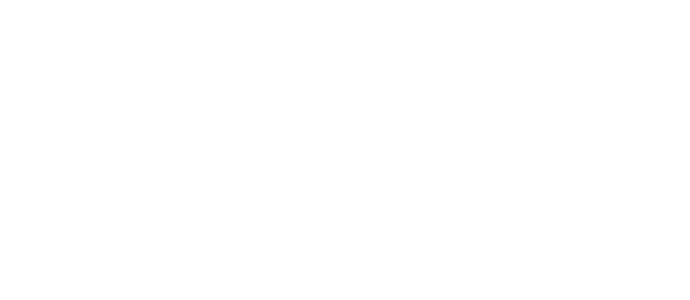
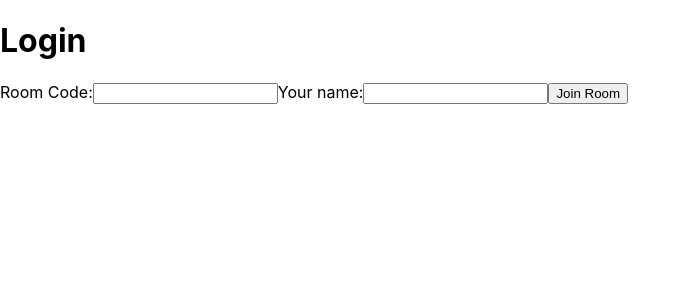
Before and after one commit to JoannaKowalik/elimirate, a React (Create React App) app in the folder frontend/: page /login in a window 1280 px wide. Before the commit this address had no page. Shown: the top 300 px of the page, without its empty margins (0-690 px from the left). Built offline with nearby package versions, Linux system fonts and the light colour scheme.

Commit message:
Room changes moved to new branch

```diff
--- a/frontend/src/App.js
+++ b/frontend/src/App.js
@@ -5,6 +5,7 @@ import Create from "./pages/Create";
 import Predictions from "./pages/Predictions";
 import Room from "./pages/Room";
 import Register from "./pages/Register";
+import Login from "./pages/Login";
 
 function App() {
   return (
@@ -12,9 +13,10 @@ function App() {
       <Routes>
         <Route path="/" element={<Home />} />
         <Route path="/create" element={<Create />} />
-        <Route path="/room/:roomCode" element={<Room />} />
+        <Route path="/room/:roomCode/:playerName" element={<Room />} />
         <Route path="/room/:roomCode/predictions" element={<Predictions />} />
         <Route path="/register" element={<Register />} />
+        <Route path="/login" element={<Login />} />
       </Routes>
     </Router>
   );
--- /dev/null
+++ b/frontend/src/pages/Login.jsx
@@ -0,0 +1,53 @@
+import React, { useState } from "react";
+import { useNavigate } from "react-router-dom";
+
+function Login() {
+  const [values, setValues] = useState({
+    roomCode: "",
+    moderator_name: "",
+  });
+  const navigate = useNavigate();
+
+  function handleSubmit(e) {
+    e.preventDefault();
+    try {
+      navigate(
+        "/room/" + values.roomCode + "/player/" + values.moderator_name,
+        {
+          state: {
+            roomCode: values.roomCode,
+            moderator_name: values.moderator_name,
+          },
+        },
+      );
+    } catch (err) {
+      console.error(err);
+    }
+  }
+
+  return (
+    <div>
+      <h1>Login</h1>
+      <form onSubmit={handleSubmit}>
+        <label htmlFor="room_code">Room Code:</label>
+        <input
+          type="text"
+          value={values.roomCode}
+          required
+          onChange={(e) => setValues({ ...values, roomCode: e.target.value })}
+        />
+        <label htmlFor="moderator_name">Your name:</label>
+        <input
+          type="text"
+          value={values.moderator_name}
+          onChange={(e) =>
+            setValues({ ...values, moderator_name: e.target.value })
+          }
+        />
+        <button type="submit">Join Room</button>
+      </form>
+    </div>
+  );
+}
+
+export default Login;
--- a/frontend/src/pages/Predictions.jsx
+++ b/frontend/src/pages/Predictions.jsx
@@ -135,7 +135,6 @@ function Predictions() {
 
                 <input
                   type="number"
-                  defaultValue={"1"}
                   min="1"
                   max={contestants.length}
                   required
--- a/frontend/src/pages/Room.jsx
+++ b/frontend/src/pages/Room.jsx
@@ -1,10 +1,11 @@
 import React, { useEffect, useState } from "react";
 import { useParams } from "react-router-dom";
-import { getRoomByCode } from "../services/roomApi";
+import { getRoomByCode, getPlayerNameByRoomAndName } from "../services/roomApi";
 
 function Room() {
-  const { roomCode } = useParams();
+  const { roomCode, playerName } = useParams();
   const [room, setRoom] = useState(null);
+  const [player, setPlayer] = useState(null);
   const [error, setError] = useState(null);
 
   useEffect(() => {
@@ -24,6 +25,24 @@ function Room() {
     };
     fetchRoom();
   }, [roomCode]);
+
+  useEffect(() => {
+    const fetchPlayer = async () => {
+      try {
+        const url = `http://localhost:4000/api/rooms/${roomCode}/players/${playerName}`;
+        console.log("Calling API:", url);
+
+        const response = await getPlayerNameByRoomAndName(roomCode, playerName);
+        console.log("API response:", response.data);
+        setPlayer(response.data);
+      } catch (error) {
+        console.error("Error fetching users:", error);
+        setError("Error fetching room");
+      }
+    };
+    fetchPlayer();
+  }, [roomCode, playerName]);
+
   if (error) return <p>{error}</p>;
   if (!room) return <p>Loading...</p>;
 
@@ -32,6 +51,7 @@ function Room() {
       <h1>Room</h1>
 
       <div>Room Code: {room.room_code}</div>
+      <div>Player Name: {player?.name}</div>
     </div>
   );
 }
--- a/frontend/src/services/roomApi.js
+++ b/frontend/src/services/roomApi.js
@@ -14,3 +14,9 @@ export const submitPredictions = (roomCode, passedData) => {
     passedData,
   );
 };
+
+export const getPlayerNameByRoomAndName = (roomCode, playerName) => {
+  return axios.get(
+    `http://localhost:4000/api/rooms/${roomCode}/players/${playerName}`,
+  );
+};
```
Also changed, not shown: 2 other files (tests, documents, lock files or other folders).
